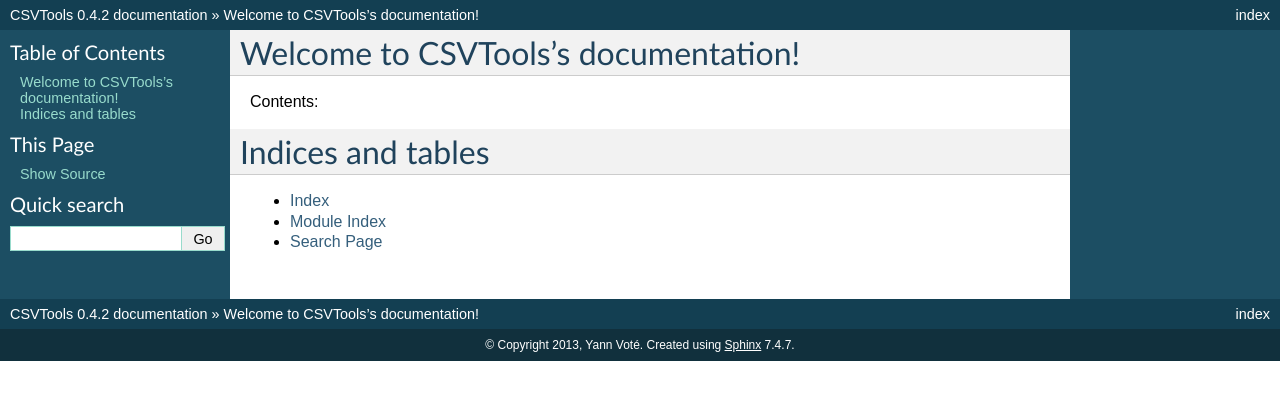
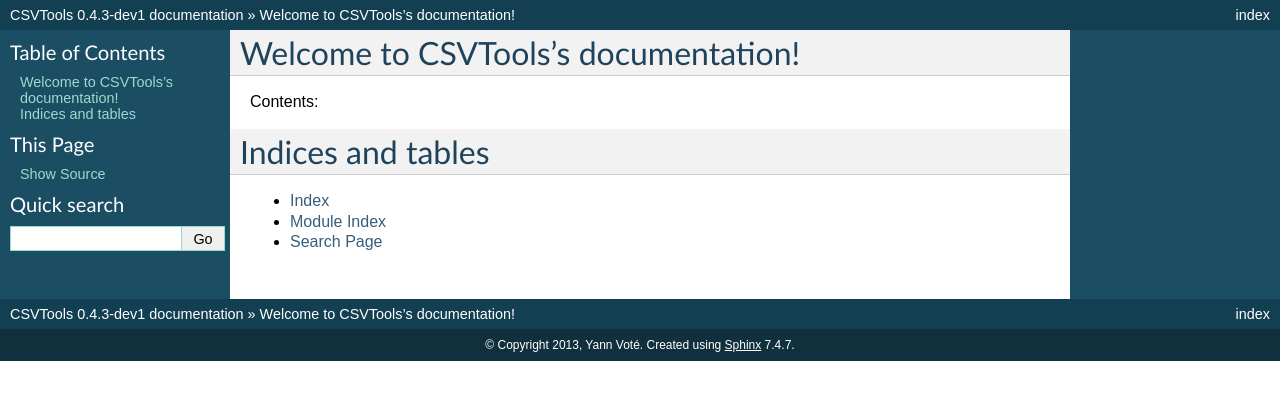
Before and after one commit to ygversil/qgis-plugin-csv-tools, a Sphinx documentation site: the page built from help/source/index.rst, in a window 1280 px wide. Shown: the top 400 px of the page. Built offline with Sphinx 7.4.7, drawn with Linux system fonts in a browser that asks for light colours; formulas are drawn with MathJax 3.

Commit message:
Bump version: 0.4.2 → 0.4.3-dev1

```diff
--- a/help/source/conf.py
+++ b/help/source/conf.py
@@ -48,9 +48,9 @@
 # built documents.
 #
 # The short X.Y version.
-version = '0.4.2'
+version = '0.4.3-dev1'
 # The full version, including alpha/beta/rc tags.
-release = '0.4.2'
+release = '0.4.3-dev1'
 
 # The language for content autogenerated by Sphinx. Refer to documentation
 # for a list of supported languages.
--- a/metadata.txt
+++ b/metadata.txt
@@ -10,7 +10,7 @@
 name=CSV Tools
 qgisMinimumVersion=3.0
 description=Adds new processing algorithms and models that deal with CSV files
-version=0.4.2
+version=0.4.3-dev1
 author=Yann Voté
 email=ygversil@lilo.org
 
```
Also changed, not shown: .bumpversion.cfg.
